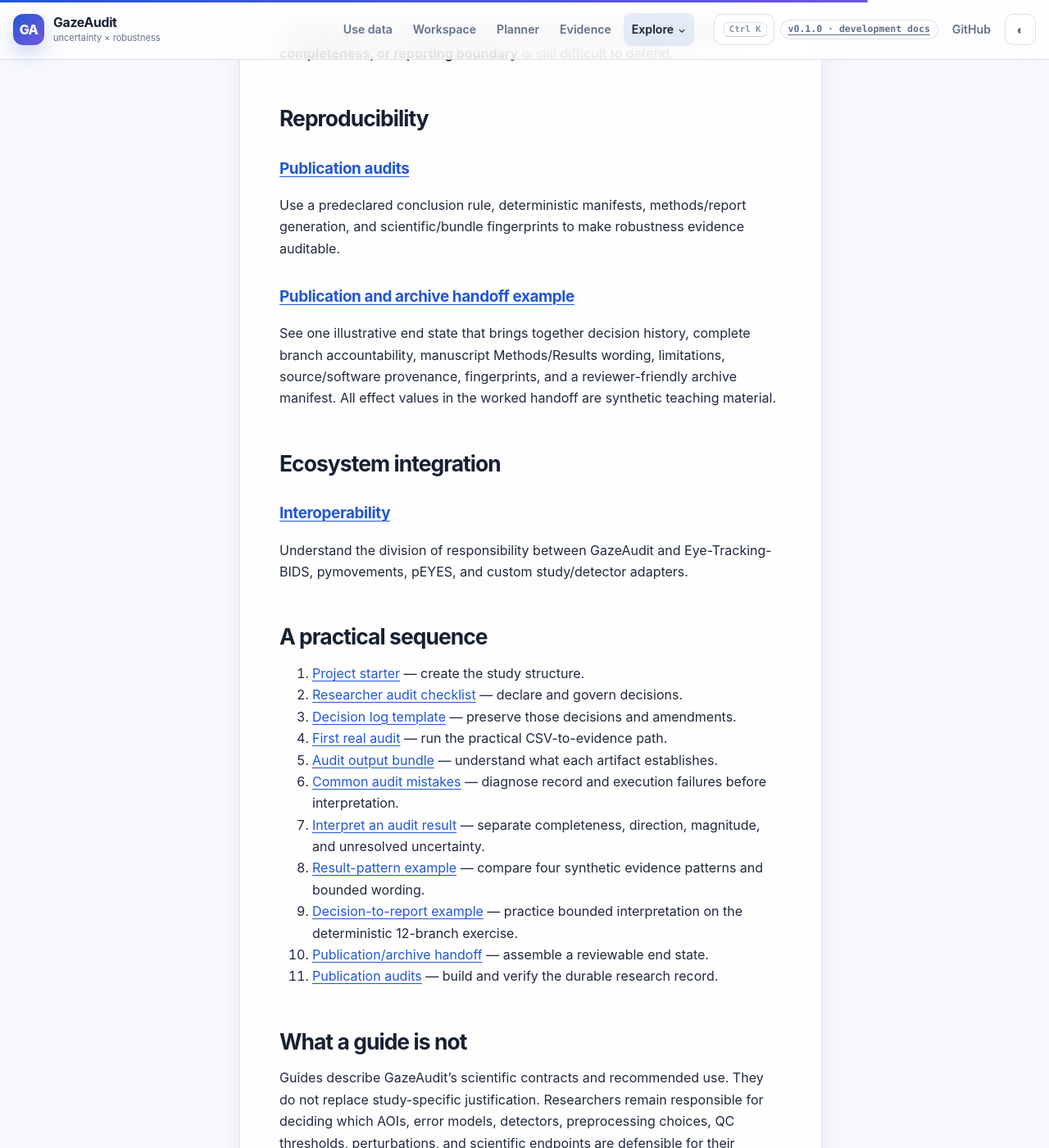
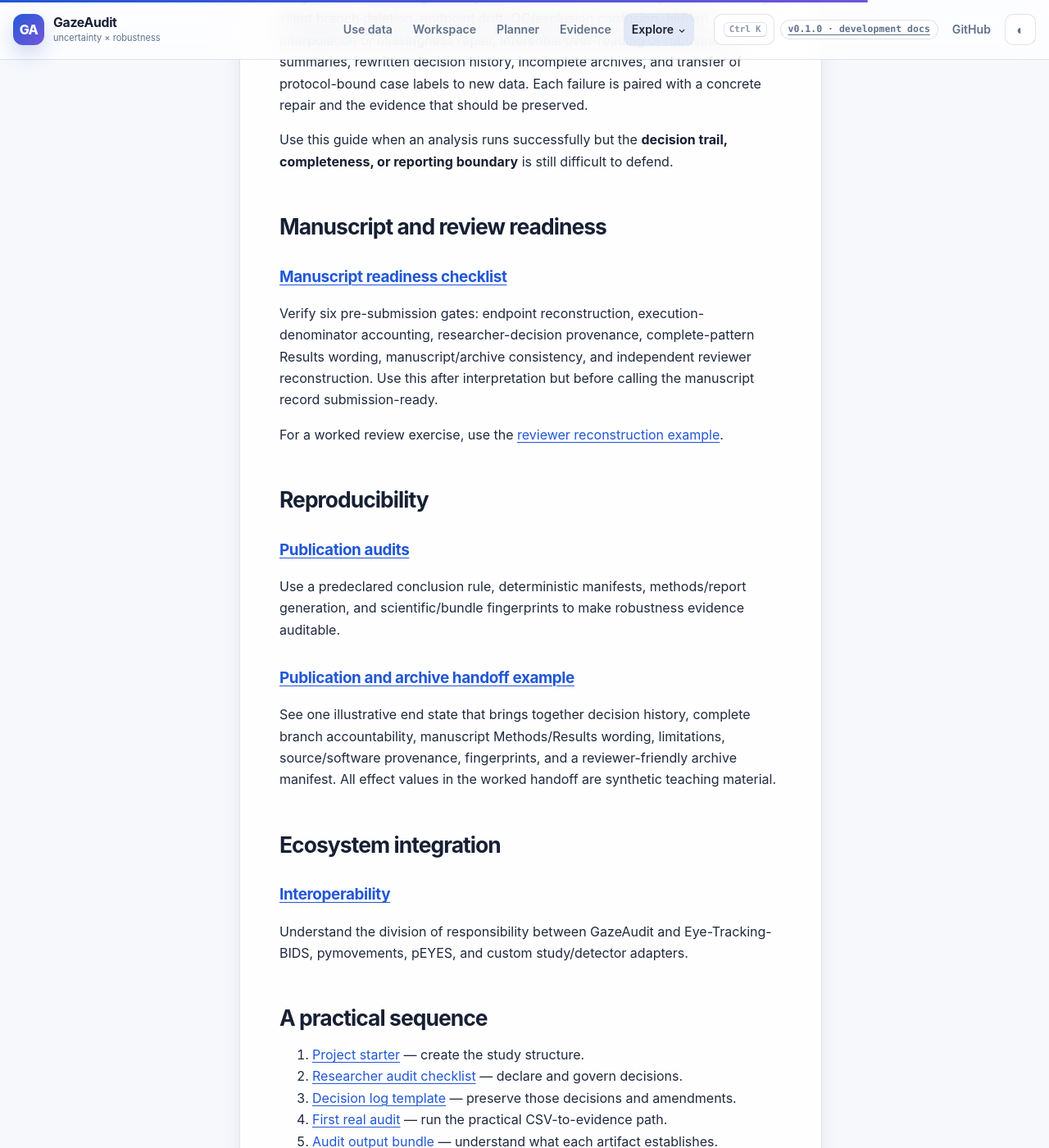
Before and after one commit to stefanosbalaskas/GazeAudit, a Jekyll site: the page built from docs/guides/index.md, in a window 1280 px wide and 1400 px high, scrolled down 4631 px. Shown: the whole window at 82% size. Built offline with Jekyll 4.4.1, drawn with Linux system fonts in a browser that asks for light colours; some of the changed text lies outside the part shown.

Commit message:
docs: surface manuscript readiness in guides

```diff
--- a/docs/guides/index.md
+++ b/docs/guides/index.md
@@ -1,12 +1,12 @@
 ---
 title: Guides
-description: Task-oriented GazeAudit guides for project setup, researcher decisions, data onboarding, uncertainty, robustness design, troubleshooting, result interpretation, reporting, publication, and interoperability.
+description: Task-oriented GazeAudit guides for project setup, researcher decisions, data onboarding, uncertainty, robustness design, troubleshooting, result interpretation, manuscript readiness, publication, and interoperability.
 kicker: Guides
 ---
 
 # Guides
 
-The guides explain **how to design, govern, interpret, troubleshoot, and report** GazeAudit analyses. For copy-paste runnable demonstrations, use the [examples](../examples/).
+The guides explain **how to design, govern, interpret, troubleshoot, review, and report** GazeAudit analyses. For copy-paste runnable demonstrations, use the [examples](../examples/).
 
 ## Choose by task
 
@@ -31,6 +31,12 @@ The guides explain **how to design, govern, interpret, troubleshoot, and report*
   </article>
   <article class="card">
     <div class="card-icon" aria-hidden="true">4</div>
+    <h3>Check manuscript readiness</h3>
+    <p>Verify that the endpoint, denominator, failures, decision trail, manuscript wording, limitations, archive manifest, and software identity can be reconstructed by someone outside the analysis team.</p>
+    <p><a href="manuscript-readiness/">Manuscript readiness →</a></p>
+  </article>
+  <article class="card">
+    <div class="card-icon" aria-hidden="true">5</div>
     <h3>Prepare publication evidence</h3>
     <p>Bind the complete audit bundle, provenance, fingerprints, methods wording, results wording, and unresolved limitations into a durable record.</p>
     <p><a href="publication-audits/">Publication audits →</a></p>
@@ -105,6 +111,14 @@ Diagnose nine recurring failure patterns: outcome-informed specification design,
 
 Use this guide when an analysis runs successfully but the **decision trail, completeness, or reporting boundary** is still difficult to defend.
 
+## Manuscript and review readiness
+
+### [Manuscript readiness checklist](manuscript-readiness/)
+
+Verify six pre-submission gates: endpoint reconstruction, execution-denominator accounting, researcher-decision provenance, complete-pattern Results wording, manuscript/archive consistency, and independent reviewer reconstruction. Use this after interpretation but before calling the manuscript record submission-ready.
+
+For a worked review exercise, use the [reviewer reconstruction example](../examples/reviewer-reconstruction/).
+
 ## Reproducibility
 
 ### [Publication audits](publication-audits/)
@@ -131,9 +145,11 @@ Understand the division of responsibility between GazeAudit and Eye-Tracking-BID
 6. [Common audit mistakes](common-audit-mistakes/) — diagnose record and execution failures before interpretation.
 7. [Interpret an audit result](interpret-audit-result/) — separate completeness, direction, magnitude, and unresolved uncertainty.
 8. [Result-pattern example](../examples/result-patterns/) — compare four synthetic evidence patterns and bounded wording.
-9. [Decision-to-report example](../examples/decision-to-report/) — practice bounded interpretation on the deterministic 12-branch exercise.
-10. [Publication/archive handoff](../examples/publication-archive-handoff/) — assemble a reviewable end state.
-11. [Publication audits](publication-audits/) — build and verify the durable research record.
+9. [Decision-to-report example](../examples/decision-to-report/) — practise bounded interpretation on the deterministic 12-branch exercise.
+10. [Manuscript readiness](manuscript-readiness/) — test whether the claim and evidence can be reconstructed independently.
+11. [Reviewer reconstruction](../examples/reviewer-reconstruction/) — practise finding denominator and reporting gaps from the outside.
+12. [Publication/archive handoff](../examples/publication-archive-handoff/) — assemble a reviewable end state.
+13. [Publication audits](publication-audits/) — build and verify the durable research record.
 
 ## What a guide is not
 
```
